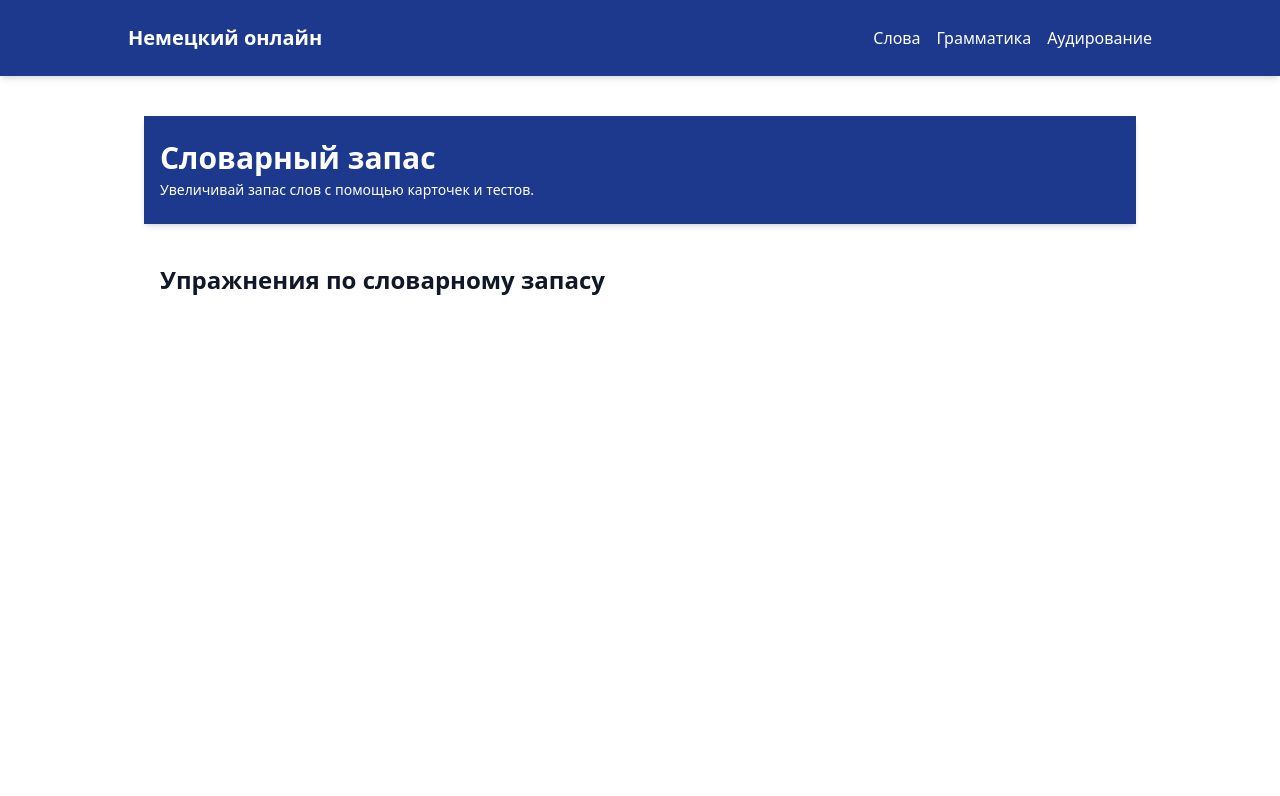
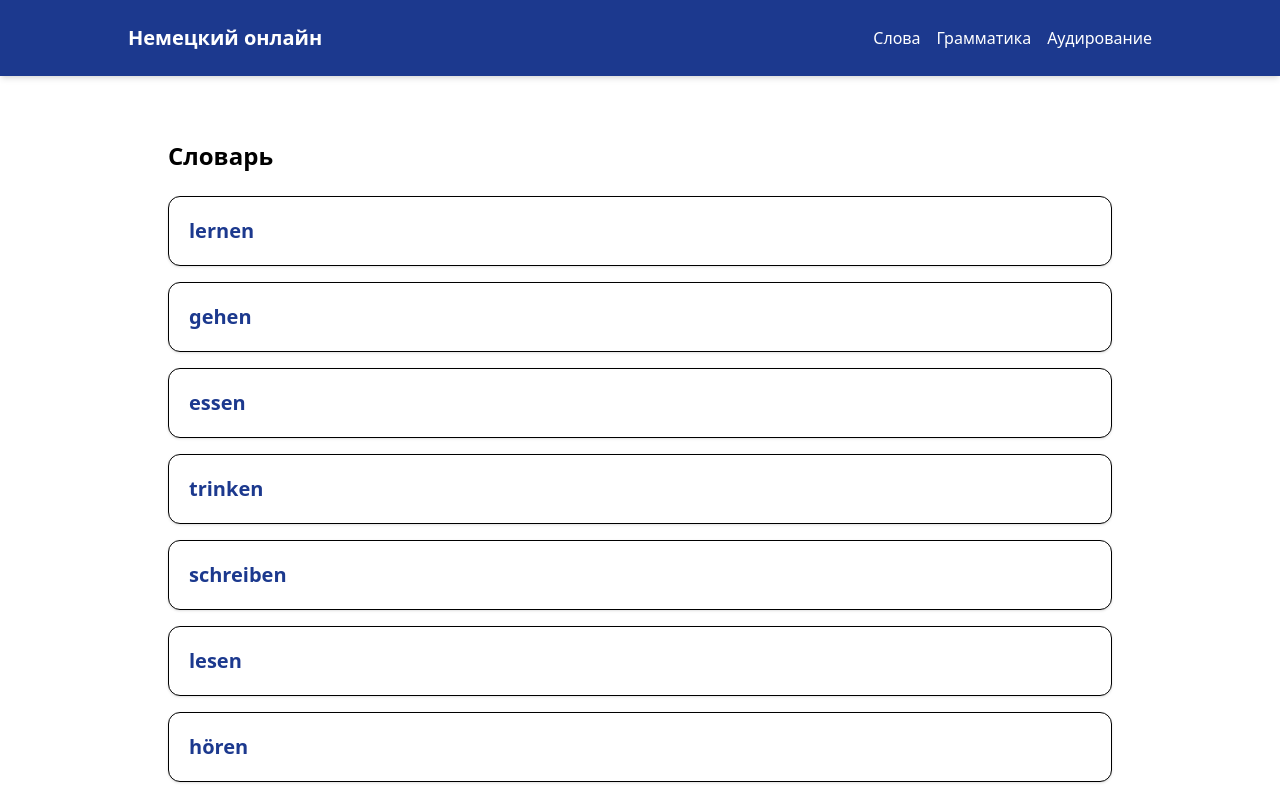
Before and after one commit to Hrihor-Dmytro/german-learning-website, a React (Vite) app: page / in a window 1280 px wide. Shown: the top 796 px of the page. Built offline with nearby package versions, Linux system fonts and the light colour scheme; the HTML template or start-up script is replaced by a standard one.

Commit message:
add card+animation

```diff
--- /dev/null
+++ b/src/components/Card.tsx
@@ -0,0 +1,50 @@
+import { useRef } from "react";
+
+interface CardProps {
+  word: {
+    id: number;
+    german: string;
+    example: string;
+    russian: string;
+  };
+  state: 0 | 1 | 2;
+  onClick: () => void;
+}
+
+export function Card({ word, state, onClick }: CardProps) {
+  const ref = useRef<HTMLLIElement>(null);
+
+  return (
+    <li
+      onClick={onClick}
+      ref={ref}
+      className="border rounded-xl p-5 shadow cursor-pointer transition hover:shadow-lg bg-white"
+    >
+      <p className="text-xl font-semibold text-blue-900">{word.german}</p>
+
+      <div
+        className={`transition-all duration-900 ease-in-out overflow-hidden ${
+          state >= 1 ? "max-h-40 mt-2" : "max-h-0"
+        }`}
+      >
+        {state >= 1 && (
+          <p className="text-gray-700 mb-2 opacity-100 transition-opacity duration-500">
+            📘 <span className="italic">{word.example}</span>
+          </p>
+        )}
+      </div>
+
+      <div
+        className={`transition-all duration-500 ease-in-out overflow-hidden ${
+          state === 2 ? "max-h-40 mt-2" : "max-h-0"
+        }`}
+      >
+        {state === 2 && (
+          <p className="text-green-700 font-medium opacity-100 transition-opacity duration-500">
+            🇷🇺 {word.russian}
+          </p>
+        )}
+      </div>
+    </li>
+  );
+}
--- /dev/null
+++ b/src/data/vocabulary.ts
@@ -0,0 +1,129 @@
+export interface Word {
+    id: number;
+    german: string;
+    russian: string;
+    example: string;
+}
+
+export const vocabulary:Word[] = [
+    {
+    id: 1,
+    german: "lernen",
+    example: "Ich lerne Deutsch.",
+    russian: "учить, Я учу немецкий язык."
+  },
+  {
+    id: 2,
+    german: "gehen",
+    example: "Ich gehe nach Hause.",
+    russian: "идти, Я иду домой."
+  },
+  {
+    id: 3,
+    german: "essen",
+    example: "Wir essen Pizza.",
+    russian: "есть (принимать пищу), Мы едим пиццу."
+  },
+  {
+    id: 4,
+    german: "trinken",
+    example: "Er trinkt Wasser.",
+    russian: "пить, Он пьёт воду."
+  },
+  {
+    id: 5,
+    german: "schreiben",
+    example: "Sie schreibt einen Brief.",
+    russian: "писать, Она пишет письмо."
+  },
+  {
+    id: 6,
+    german: "lesen",
+    example: "Ich lese ein Buch.",
+    russian: "читать, Я читаю книгу."
+  },
+  {
+    id: 7,
+    german: "hören",
+    example: "Ich höre Musik.",
+    russian: "слушать, Я слушаю музыку."
+  },
+  {
+    id: 8,
+    german: "sehen",
+    example: "Wir sehen einen Film.",
+    russian: "видеть, Мы смотрим фильм."
+  },
+  {
+    id: 9,
+    german: "sprechen",
+    example: "Sie spricht Englisch.",
+    russian: "говорить, Она говорит по-английски."
+  },
+  {
+    id: 10,
+    german: "machen",
+    example: "Ich mache meine Hausaufgaben.",
+    russian: "делать, Я делаю домашнее задание."
+  },
+  {
+    id: 11,
+    german: "spielen",
+    example: "Die Kinder spielen im Garten.",
+    russian: "играть, Дети играют в саду."
+  },
+  {
+    id: 12,
+    german: "arbeiten",
+    example: "Er arbeitet im Büro.",
+    russian: "работать, Он работает в офисе."
+  },
+  {
+    id: 13,
+    german: "fahren",
+    example: "Wir fahren nach Berlin.",
+    russian: "ехать, Мы едем в Берлин."
+  },
+  {
+    id: 14,
+    german: "kommen",
+    example: "Kommst du mit?",
+    russian: "приходить, Ты идешь с нами?"
+  },
+  {
+    id: 15,
+    german: "bleiben",
+    example: "Ich bleibe zu Hause.",
+    russian: "оставаться, Я остаюсь дома."
+  },
+  {
+    id: 16,
+    german: "schlafen",
+    example: "Er schläft tief.",
+    russian: "спать, Он крепко спит."
+  },
+  {
+    id: 17,
+    german: "finden",
+    example: "Ich finde den Schlüssel.",
+    russian: "находить, Я нашел ключ."
+  },
+  {
+    id: 18,
+    german: "geben",
+    example: "Sie gibt mir ein Geschenk.",
+    russian: "давать, Она дарит мне подарок."
+  },
+  {
+    id: 19,
+    german: "nehmen",
+    example: "Ich nehme den Bus.",
+    russian: "брать, Я беру автобус."
+  },
+  {
+    id: 20,
+    german: "helfen",
+    example: "Kannst du mir helfen?",
+    russian: "помогать, Ты можешь мне помочь?"
+  },
+];
--- a/src/pages/Vocabulary.tsx
+++ b/src/pages/Vocabulary.tsx
@@ -1,16 +1,30 @@
+import { useState } from "react";
+import { vocabulary } from "../data/vocabulary";
+import { Card } from "../components/Card";
+
 export default function Vocabulary() {
-    return (
-        <div className="min-h-screen bg-white text-gray-900">
-            <header className="bg-blue-900 text-white py-6 px-4 shadow-md">
-                <div className="max-w-5xl mx-auto">
-                    <h1 className="text-3xl font-bold">Словарный запас</h1>
-                    <p className="text-sm mt-1">Увеличивай запас слов с помощью карточек и тестов.</p>
-                </div>
-            </header>
-            <main className="max-w-5xl mx-auto px-4 py-10">
-                <h2 className="text-2xl font-semibold mb-6">Упражнения по словарному запасу</h2>
-                {/* Здесь можно добавить контент для упражнений */}
-            </main>
-        </div>
-    );
+  const [reveal, setReveal] = useState<{ [key: number]: 0 | 1 | 2 }>({});
+
+  const handleClick = (id: number) => {
+    setReveal((prev) => ({
+      ...prev,
+      [id]: ((prev[id] ?? 0) + 1) % 3 as 0 | 1 | 2,
+    }));
+  };
+
+  return (
+    <div className="p-6">
+      <h2 className="text-2xl font-bold mb-6">Словарь</h2>
+      <ul className="space-y-4">
+        {vocabulary.map((word) => (
+          <Card
+            key={word.id}
+            word={word}
+            state={reveal[word.id] ?? 0}
+            onClick={() => handleClick(word.id)}
+          />
+        ))}
+      </ul>
+    </div>
+  );
 }
```
